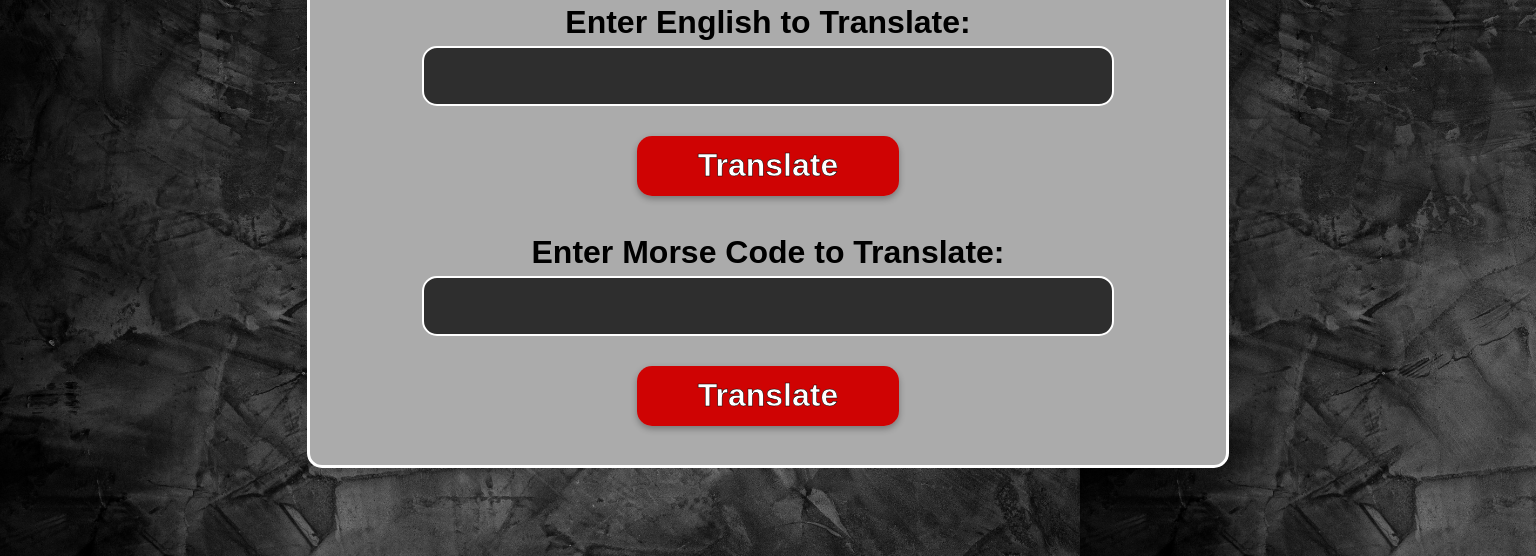
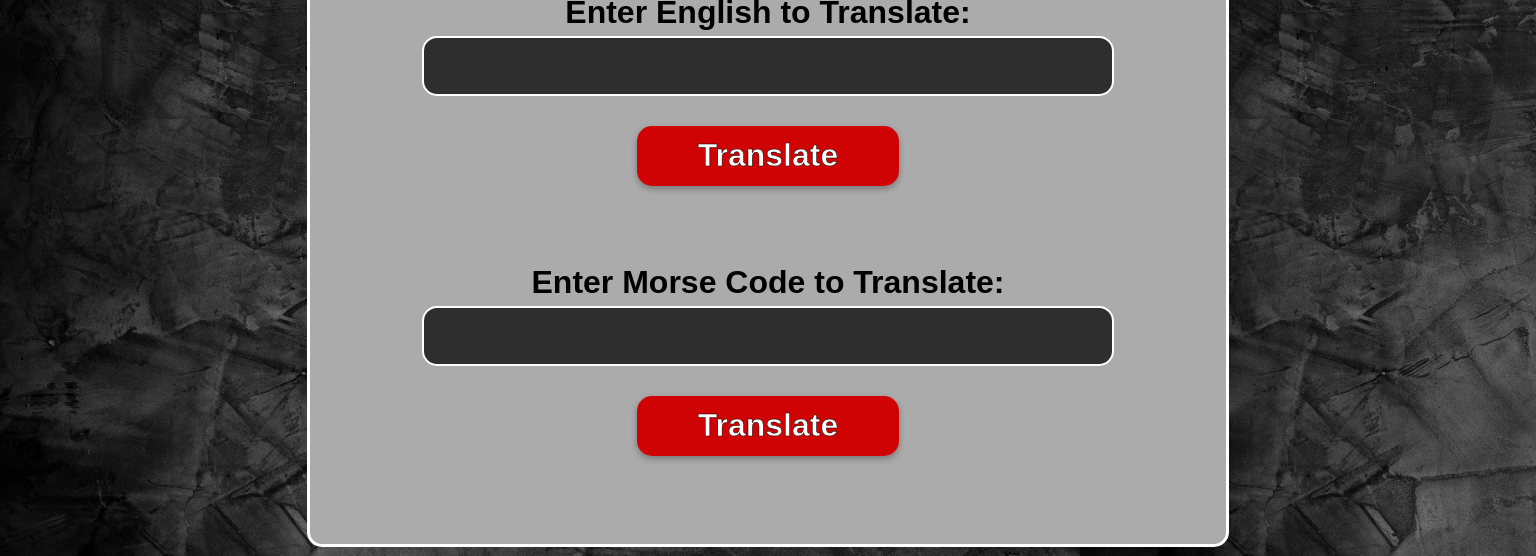
Before and after one commit to AndrewRobertSpence/Morse-code-translator, a website: page morse.html in a window 1536 px wide. Shown: the part 244-800 px from the top of the page. Drawn offline with Linux system fonts and the light colour scheme.

Commit message:
updated readme

```diff
--- a/styles/morse.css
+++ b/styles/morse.css
@@ -136,9 +136,6 @@
 @media screen and (min-width: 768px) {
   #morse__background {
     width: 60vw;
-    height: 84vh;
-    padding-bottom: 70px;
-    margin-top: 10px;
   }
   #morse__translateHeading {
     transform: scale(0.8);
@@ -203,7 +200,6 @@
 @media screen and (min-width: 1440px) {
   #morse__background {
     width: 60vw;
-    height: 84vh;
   }
   #morse__title {
     font-size: 42px;
@@ -235,6 +231,7 @@
     height: 60px;
     padding-left: 50px;
     padding-right: 50px;
+    margin-bottom: 40px;
   }
   #morse__output {
     margin-top: 30px;
```
Also changed, not shown: README.md.
